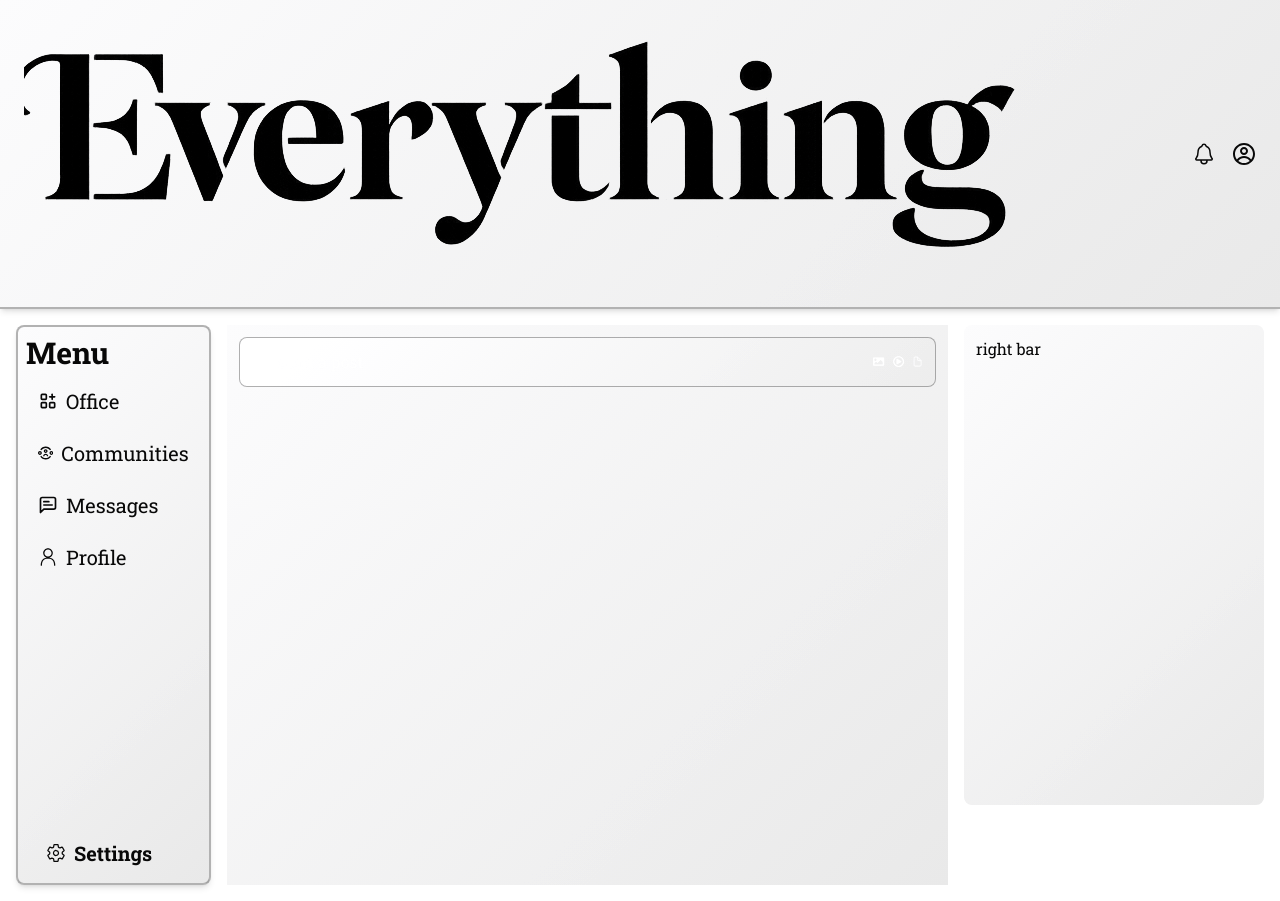
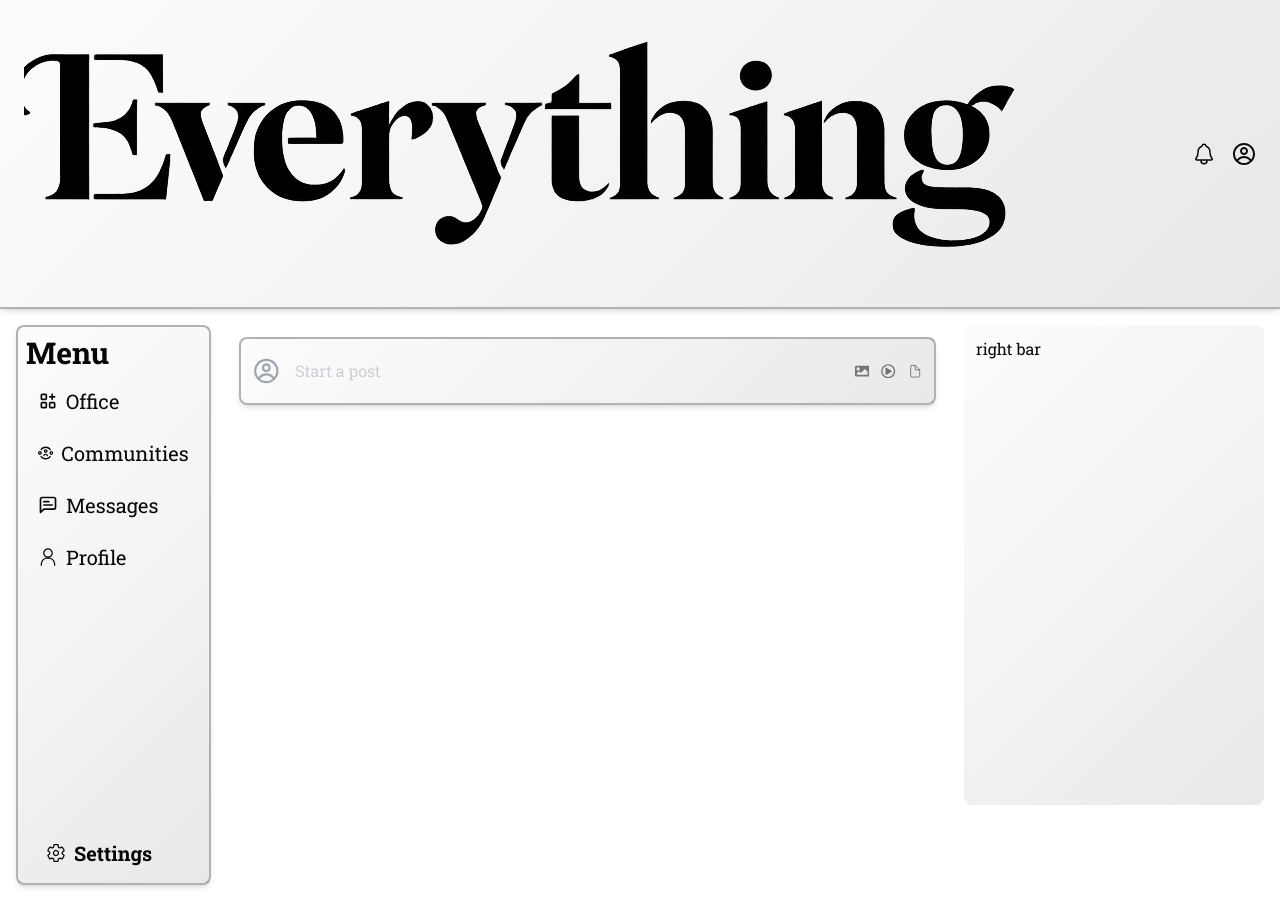
Before and after one commit to Labann/social-newtwork-app, a Next.js app in the folder client/: page /home in a window 1280 px wide. Built offline with nearby package versions, Linux system fonts and the light colour scheme; sample sign-in values are in the browser's storage.

Commit message:
create post skeleton done

```diff
--- a/client/app/home/layout.tsx
+++ b/client/app/home/layout.tsx
@@ -15,7 +15,7 @@ const HomeLayout = ({children}: {
         <Navbar/>
         <div className='grid md:grid-cols-12 gap-4 p-4 max-w-7xl mx-auto'>
             <SideBar/>
-            <div className='shady-background col-span-7 p-3'>
+            <div className='col-span-7 p-3'>
               {children}
             </div>
             <RightBar/>
--- a/client/app/home/page.tsx
+++ b/client/app/home/page.tsx
@@ -4,7 +4,6 @@ const Home = () => {
     return (
     <div className="">
         <CreatePost/>
-
     </div>
   )
 }
--- a/client/components/CreatePost.tsx
+++ b/client/components/CreatePost.tsx
@@ -6,15 +6,15 @@ import { FaRegPlayCircle } from "react-icons/fa";
 import { IoDocumentOutline } from "react-icons/io5";
 const CreatePost = () => {
   return (
-    <form className='shady-background flex text-primary items-center space-x-3 p-3 rounded-md border-black/30 border'>
-        <CgProfile className='rounded-full'/>
+    <form className='shady-background flex text-[#9ca3af] items-center space-x-2 p-3 rounded-md border-black/30 border-2 shadow-md'>
+        <CgProfile size={"2em"} className='rounded-full'/>
         <input type="text" placeholder='Start a post'
-            className='w-full border-0 bg-transparent'
+            className='w-full border-0 p-2 bg-transparent'
         />
-        <div className="flex items-center space-x-2">
-            <FaImage size={".7em"}/>
-            <FaRegPlayCircle size={".7em"}/>
-            <IoDocumentOutline size={".7em"}/>
+        <div className="flex items-center text-black/50 space-x-3 font-extrabold">
+            <FaImage size={".9em"} className='cursor-pointer'/>
+            <FaRegPlayCircle size={".9em"} className='cursor-pointer'/>
+            <IoDocumentOutline size={".9em"} className='cursor-pointer'/>
         </div>
     </form>
   )
```
